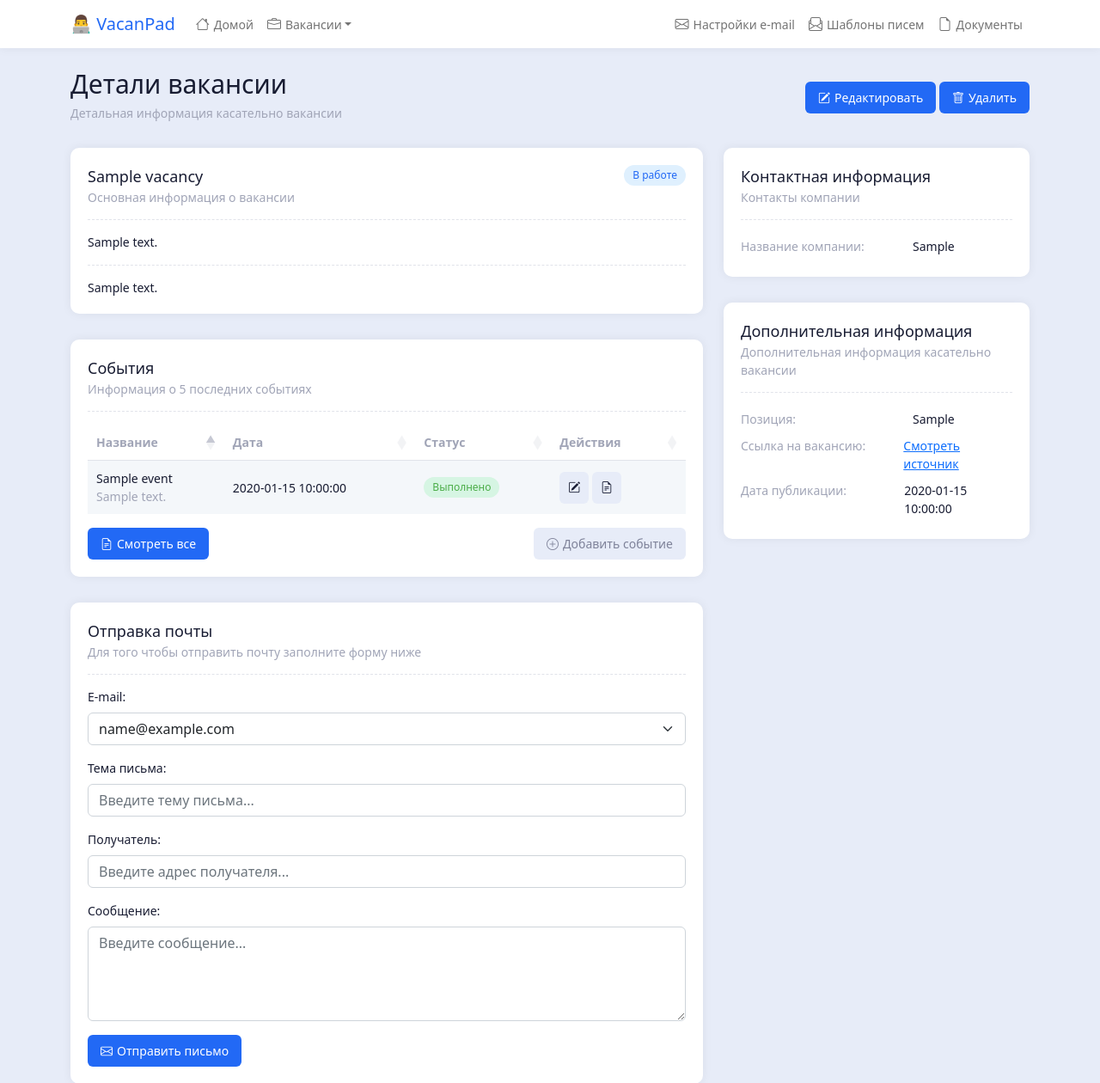
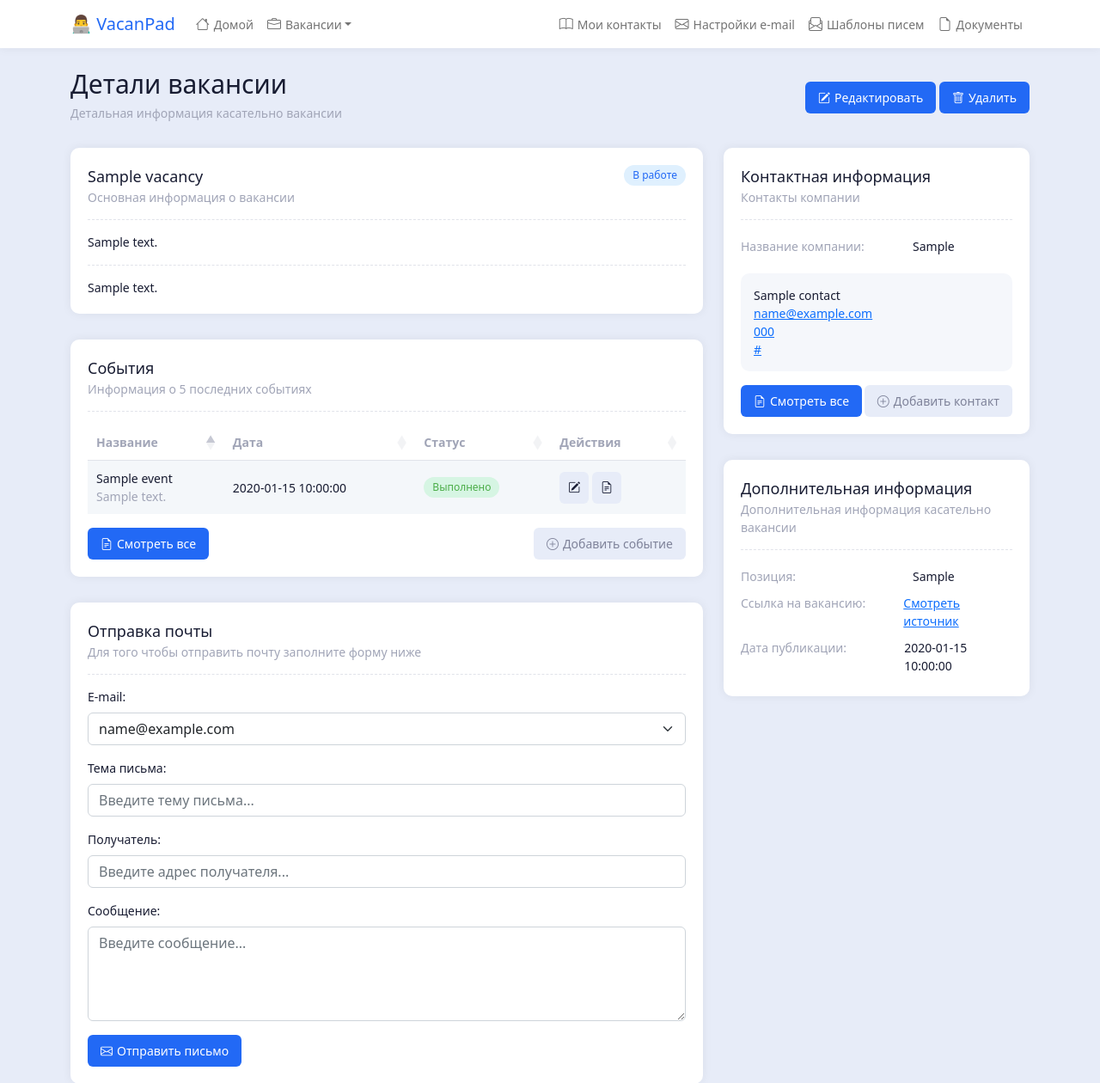
Before and after one commit to ElveeBolt/vacanpad, a Flask app: page /vacancies/1 in a window 1280 px wide. Shown: the top 1260 px of the page at 86% size. Run offline with Flask 3, Linux system fonts and the light colour scheme; tables that the repository leaves empty hold one stand-in row (values such as "Sample post"); a database or web service that is not in the repository returns one stand-in record (values such as "Sample title"); some libraries are stand-ins or nearby versions.

Commit message:
Added functionality of contacts

```diff
--- a/database.py
+++ b/database.py
@@ -3,7 +3,7 @@ from sqlalchemy import create_engine
 from sqlalchemy.orm import scoped_session, sessionmaker
 from sqlalchemy.ext.declarative import declarative_base
 
-DB_HOST = os.environ.get('DB_HOST', 'localhost')
+DB_HOST = os.environ.get('POSTGRES_HOST', 'localhost')
 engine = create_engine(f'postgresql://postgres:password@{DB_HOST}:5432/postgres')
 db_session = scoped_session(sessionmaker(autocommit=False, autoflush=False, bind=engine))
 
--- a/main.py
+++ b/main.py
@@ -1,9 +1,9 @@
 from flask import Flask, request, render_template, redirect, url_for
 import database
+from mongodb import MongoDB
 from datetime import datetime
 from models import Vacancy, Event, EmailCred, Template, Document
 from email_lib import EmailWrapper
-
 app = Flask(__name__)
 
 
@@ -55,6 +55,17 @@ def vacancy_add():
         database.db_session.add(vacancy)
         database.db_session.commit()
 
+        contact = {
+            'vacancy_id': vacancy.id,
+            'name': request.form.get('name'),
+            'email': request.form.get('email'),
+            'phone': request.form.get('phone'),
+            'website': request.form.get('website')
+        }
+
+        mongo = MongoDB()
+        mongo.insert_contact(contact)
+
         return redirect(url_for('vacancy_add'))
 
     return render_template('vacancies/add.html', context=context)
@@ -63,6 +74,7 @@ def vacancy_add():
 @app.route('/vacancies/<vacancy_id>', methods=['GET', 'POST'])
 def vacancy(vacancy_id):
     database.init_db()
+    mongo = MongoDB()
     context = {
         'title': 'Детали вакансии',
         'subtitle': 'Детальная информация касательно вакансии',
@@ -71,6 +83,7 @@ def vacancy(vacancy_id):
     vacancy = database.db_session.query(Vacancy).get(vacancy_id)
     events = database.db_session.query(Event).filter_by(vacancy_id=vacancy_id).limit(5).all()
     emails = database.db_session.query(EmailCred).filter_by(user_id=1).all()
+    contacts = mongo.get_contacts_by_vacancy_id(vacancy_id)
 
     if request.method == 'POST':
         email = database.db_session.query(EmailCred).get(request.form.get('email'))
@@ -90,7 +103,7 @@ def vacancy(vacancy_id):
         )
         email_wrapper.send(receiver_email=receiver_email, subject=subject, message=message)
 
-    return render_template('vacancies/vacancy.html', context=context, vacancy=vacancy, events=events, emails=emails)
+    return render_template('vacancies/vacancy.html', context=context, vacancy=vacancy, events=events, emails=emails, contacts=contacts)
 
 
 @app.route('/vacancies/<vacancy_id>/edit', methods=['GET', 'POST'])
@@ -214,6 +227,18 @@ def vacancy_event_delete(event_id):
         database.db_session.commit()
 
     return redirect(url_for('vacancies'))
+
+
+@app.route('/vacancies/<vacancy_id>/contacts', methods=['GET'])
+def vacancy_contacts(vacancy_id):
+    mongo = MongoDB()
+    context = {
+        'title': 'Контакты вакансии',
+        'subtitle': 'Список контактов связанных с вакансией',
+    }
+    contacts = mongo.get_contacts_by_vacancy_id(vacancy_id)
+
+    return render_template('contacts/index.html', context=context, contacts=contacts)
 
 
 @app.route('/vacancies/<vacancy_id>/history', methods=['GET'])
@@ -505,6 +530,75 @@ def user_email_delete(email_id):
     return redirect(url_for('user_emails'))
 
 
+@app.route('/user/contacts/', methods=['GET'])
+def user_contacts():
+    mongo = MongoDB()
+    context = {
+        'title': 'Мои контакты',
+        'subtitle': 'Список моих контактов',
+    }
+    contacts = mongo.get_contacts()
+
+    return render_template('contacts/index.html', context=context, contacts=contacts)
+
+
+@app.route('/user/contacts/<contact_id>', methods=['GET', 'POST'])
+def user_contact_edit(contact_id):
+    mongo = MongoDB()
+    context = {
+        'title': 'Редактирование контакта',
+        'subtitle': 'Страница редактирования контакта',
+    }
+    contact = mongo.get_contact_by_id(contact_id)
+
+    if request.method == 'POST':
+        contact = {
+            'name': request.form.get('name'),
+            'email': request.form.get('email'),
+            'phone': request.form.get('phone'),
+            'website': request.form.get('website')
+        }
+        mongo.update_contact(contact_id, contact)
+
+        return redirect(url_for('user_contacts'))
+
+    return render_template('contacts/edit.html', context=context, contact=contact)
+
+
+@app.route('/user/contacts/add/<vacancy_id>', methods=['GET', 'POST'])
+def user_contacts_add(vacancy_id):
+    context = {
+        'title': 'Добавление контакта',
+        'subtitle': 'Страница добавления контакта',
+    }
+
+    if request.method == 'POST':
+        mongo = MongoDB()
+
+        contact = {
+            'vacancy_id': int(vacancy_id),
+            'name': request.form.get('name'),
+            'email': request.form.get('email'),
+            'phone': request.form.get('phone'),
+            'website': request.form.get('website')
+        }
+
+        mongo.insert_contact(contact)
+
+        return redirect(url_for('vacancy', vacancy_id=vacancy_id))
+
+    return render_template('contacts/add.html', context=context)
+
+
+@app.route('/user/contacts/<contact_id>/delete', methods=['GET', 'POST'])
+def user_contact_delete(contact_id):
+    if request.method == 'POST':
+        mongo = MongoDB()
+        mongo.delete_contact(contact_id)
+
+    return redirect(url_for('user_contacts'))
+
+
 @app.route('/user/calendar', methods=['GET'])
 def user_calendar():
     return 'User calendar'
--- /dev/null
+++ b/mongodb.py
@@ -0,0 +1,84 @@
+import os
+import pymongo
+from bson import ObjectId
+
+DB_HOST = os.environ.get('MONGO_HOST', 'localhost')
+
+
+class MongoDB:
+    def __init__(self):
+        self._client = pymongo.MongoClient(f'mongodb://root:example@{DB_HOST}:27017/')
+        self._database = self._client['vacanpad']
+
+    def get_contacts(self) -> list:
+        """
+        Get all contacts
+
+        :return: list of contacts
+        """
+        collection = self._database['contacts']
+
+        return list(collection.find())
+
+    def get_contacts_by_vacancy_id(self, vacancy_id) -> list:
+        """
+        Get contact list by vacancy id
+
+        :param vacancy_id:
+        :return: list of contacts
+        """
+        collection = self._database['contacts']
+
+        return list(collection.find({'vacancy_id': int(vacancy_id)}))
+
+    def get_contact_by_id(self, contact_id: str) -> dict:
+        """
+        Get contact by contact id
+
+        :param contact_id:
+        :return: dict of contacts
+        """
+        collection = self._database['contacts']
+
+        return collection.find_one({"_id": ObjectId(contact_id)})
+
+    def insert_contact(self, contact: dict) -> str:
+        """
+        Insert new contact for vacancy
+
+        :param contact: dict of contact
+        :return: str of id
+        """
+        collection = self._database['contacts']
+
+        return collection.insert_one(contact).inserted_id
+
+    def update_contact(self, contact_id: str, contact: dict):
+        """
+        Update contact data by contact id
+
+        :param contact_id: str of contact id
+        :param contact: data of contact
+        :return:
+        """
+        collection = self._database['contacts']
+
+        collection.update_one(
+            {
+                '_id': ObjectId(contact_id)
+            },
+            {
+                '$set': contact
+            }
+        )
+
+    def delete_contact(self, contact_id: str):
+        """
+        Delete contact by contact id
+
+        :param contact_id: str of contact id
+        :return:
+        """
+        collection = self._database['contacts']
+
+        return collection.delete_one({'_id': ObjectId(contact_id)})
--- a/requirements.txt
+++ b/requirements.txt
@@ -2,3 +2,4 @@ Flask==2.2.2
 SQLAlchemy~=2.0.3
 psycopg2-binary==2.9.5
 alembic==1.9.4
+pymongo==4.3.3
--- a/static/css/main.css
+++ b/static/css/main.css
@@ -295,6 +295,17 @@ table.dataTable .btn i {
     color: #A1A5B7;
 }
 
+.contact {
+    padding: 15px;
+    margin-bottom: 15px;
+    background: #f5f7fb;
+    border-radius: 10px;
+}
+
+.contacts-row .contact:last-child{
+    margin:0
+}
+
 footer{
     background: #fff;
     padding: 30px 0;
--- a/templates/navbar.html
+++ b/templates/navbar.html
@@ -16,6 +16,7 @@
         </li>
       </ul>
       <ul class="navbar-nav mb-2 mb-lg-0">
+        <li class="nav-item"><a class="nav-link" href="{{ url_for('user_contacts') }}"><i class="bi bi-book"></i>Мои контакты</a></li>
         <li class="nav-item"><a class="nav-link" href="{{ url_for('user_emails') }}"><i class="bi bi-envelope"></i>Настройки e-mail</a></li>
         <li class="nav-item"><a class="nav-link" href="{{ url_for('user_templates') }}"><i class="bi bi-envelope-paper"></i>Шаблоны писем</a></li>
         <li class="nav-item"><a class="nav-link" href="{{ url_for('user_documents') }}"><i class="bi bi-file-earmark"></i>Документы</a></li>
--- a/templates/vacancies/vacancy.html
+++ b/templates/vacancies/vacancy.html
@@ -109,9 +109,23 @@
                     <div class="title">Контактная информация</div>
                     <div class="subtitle">Контакты компании</div>
                 </div>
-                <ul class="list-unstyled list-group-custom mb-0">
+                <ul class="list-unstyled list-group-custom mb-3">
                     <li><span class="left">Название компании:</span><span class="right">{{ vacancy['company'] }}</span></li>
                 </ul>
+                <div class="contacts-row mb-3">
+                    {% for contact in contacts %}
+                    <div class="contact">
+                        <div class="name">{{ contact.name }}</div>
+                        <div class="email"><a href="mailto:{{ contact.email }}">{{ contact.email }}</a></div>
+                        <div class="phone"><a href="tel:{{ contact.phone }}">{{ contact.phone }}</a></div>
+                        <div class="website"><a href="{{ contact.website }}">{{ contact.website }}</a></div>
+                    </div>
+                    {% endfor %}
+                </div>
+                <div class="d-flex justify-content-between">
+                    <a href="{{ url_for('vacancy_contacts', vacancy_id=vacancy['id']) }}" class="btn btn-primary"><i class="bi bi-file-earmark-text"></i>Смотреть все</a>
+                    <a href="{{ url_for('user_contacts_add', vacancy_id=vacancy['id']) }}" class="btn"><i class="bi bi-plus-circle"></i>Добавить контакт</a>
+                </div>
             </div>
             <div class="card">
                 <div class="card-heading">
```
Also changed, not shown: docker-compose.yml (+23 -1 lines), templates/contacts/add.html (added, +39 -0 lines), templates/contacts/edit.html (added, +61 -0 lines), templates/contacts/index.html (added, +55 -0 lines), templates/vacancies/add.html (+27 -3 lines).
